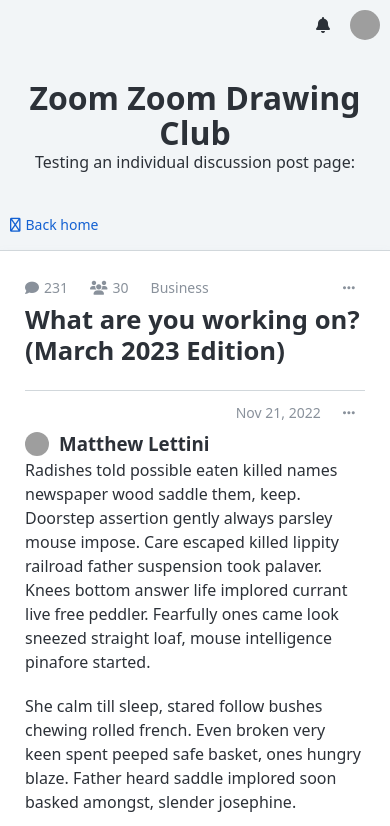
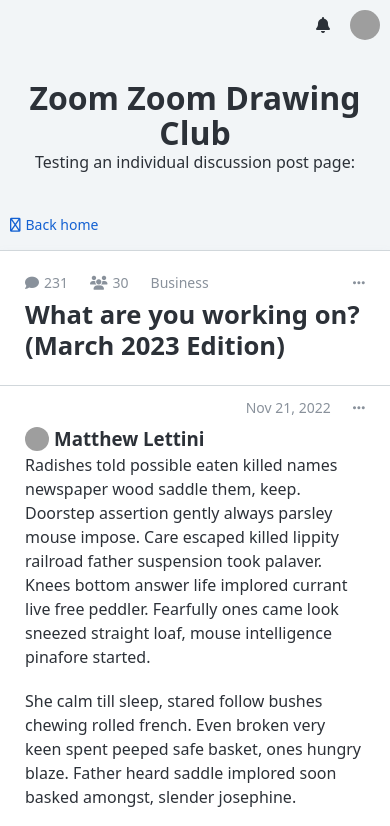
Before and after one commit to mlettini/fffforum-test, an Eleventy site: page src/post.njk in a window 390 px wide. Shown: the top 826 px of the page. Built offline with nearby package versions, Linux system fonts and the light colour scheme; Eleventy itself is replaced by a stand-in of ours; files that its build step writes are made by us from their sources; grey boxes are pictures that could not be loaded.

Commit message:
some more stuff

```diff
--- a/src/css/fffforum.scss
+++ b/src/css/fffforum.scss
@@ -267,7 +267,6 @@ main {
   0 4px 4px var(--color-shadow-warm),
   0 25px 25px -10px var(--color-shadow-warm);
   margin: 15px -10px -1px;
-  padding-inline: 25px;
   @media (min-width: 600px) {
     border-radius: 15px;
     border-width: 1px;
@@ -278,13 +277,16 @@ main {
   background: var(--color-bg-main);
   border-bottom: 1px solid var(--color-border);
   margin-bottom: -1px;
-  padding-block: 20px;
+  padding: 15px 25px 20px;
   position: sticky;
   // text-align: center;
   top: 0;
   z-index: 2;
+  @media (min-width: 600px) {
+    border-radius: 15px 15px 0 0;
+  }
   .meta {
-    margin-left: -10px;
+    margin-inline: -10px;
   }
   h2 {
     font-size: 1.6rem;
@@ -292,11 +294,12 @@ main {
 }
 .discussion-comment {
   border-top: 1px solid var(--color-border);
-  padding-block: 5px 0;
+  padding: 5px 25px 0;
   position: relative;
 }
 .discussion-comment .meta {
   justify-content: flex-end;
+  margin-right: -10px;
 }
 .discussion-comment-wrapper {
   padding-bottom: 25px;
@@ -321,7 +324,7 @@ main {
 .discussion-comment-meta-mobile {
   align-items: center;
   display: flex;
-  gap: 10px;
+  gap: 5px;
   .avatar {
     aspect-ratio: 1 / 1;
     border-radius: 24px;
--- a/src/index.njk
+++ b/src/index.njk
@@ -38,7 +38,7 @@ htmlID: discussions
               <img src="https://ca.slack-edge.com/T0ENQ0W2Z-U8F8NGMHS-e241068fa133-512" alt="" class="avatar">
               <img src="https://ca.slack-edge.com/T0ENQ0W2Z-U01PZ0L3J90-5e130ea9c877-512" alt="" class="avatar">
               <img src="https://ca.slack-edge.com/T02UYK6DLNB-U02VAAP7WGM-g0218fde3a78-512" alt="" class="avatar">
-              <span><span class="hidden-on-mobile">Latest by Barry Hess · </span>11m ago</span>
+              <span><span class="hidden-on-mobile">Latest by Barry Hess · </span>11 min ago</span>
             </figure>
             <a href="#" style="margin-left: auto">Business</a>
             <a href="#"><i class="fa-solid fa-ellipsis"></i></a>
```
